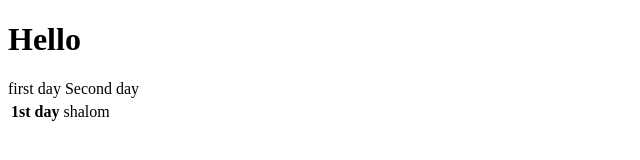
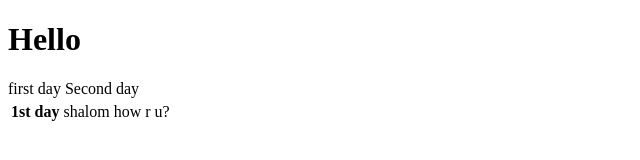
Before and after one commit to roibendet/create, a plain HTML site: page index.html in a window 1280 px wide. Shown: the full height of the page, 0-640 px from the left. Drawn offline with Linux system fonts and the light colour scheme.

Commit message:
Update index.html

```diff
--- a/index.html
+++ b/index.html
@@ -14,6 +14,7 @@
         <tr>first day</tr>
         <th> 1st day </th>
         <td> shalom </td>
+        <td> how r u?</td>
         <tr> Second day </tr>
     </table>
 
```
